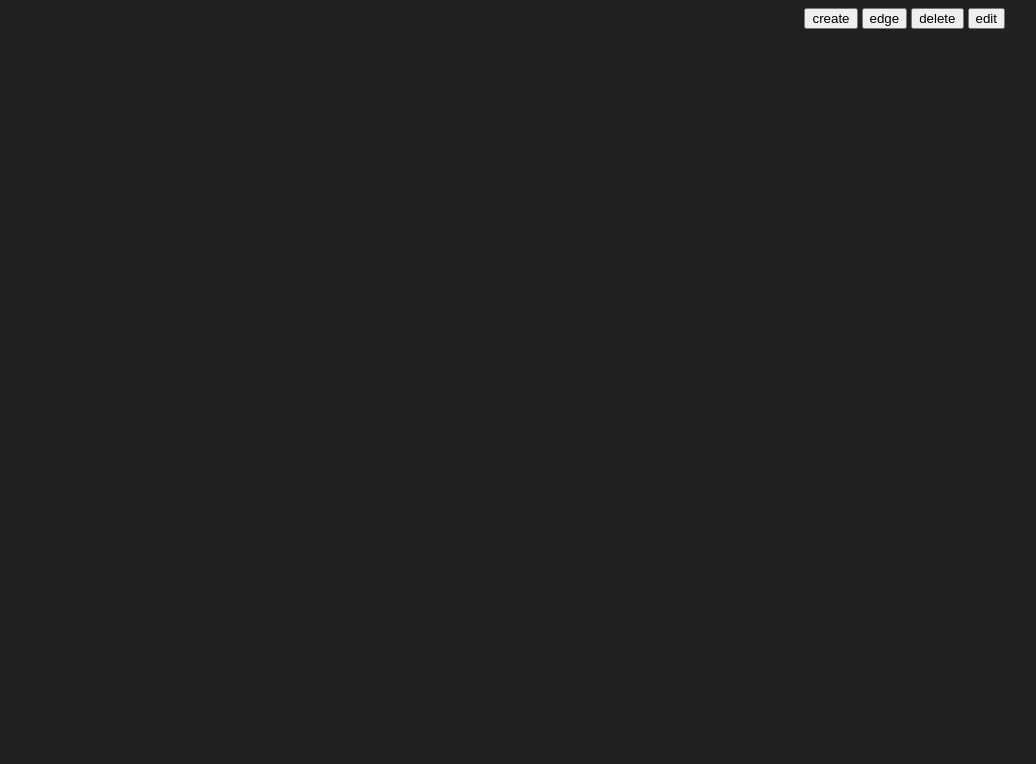
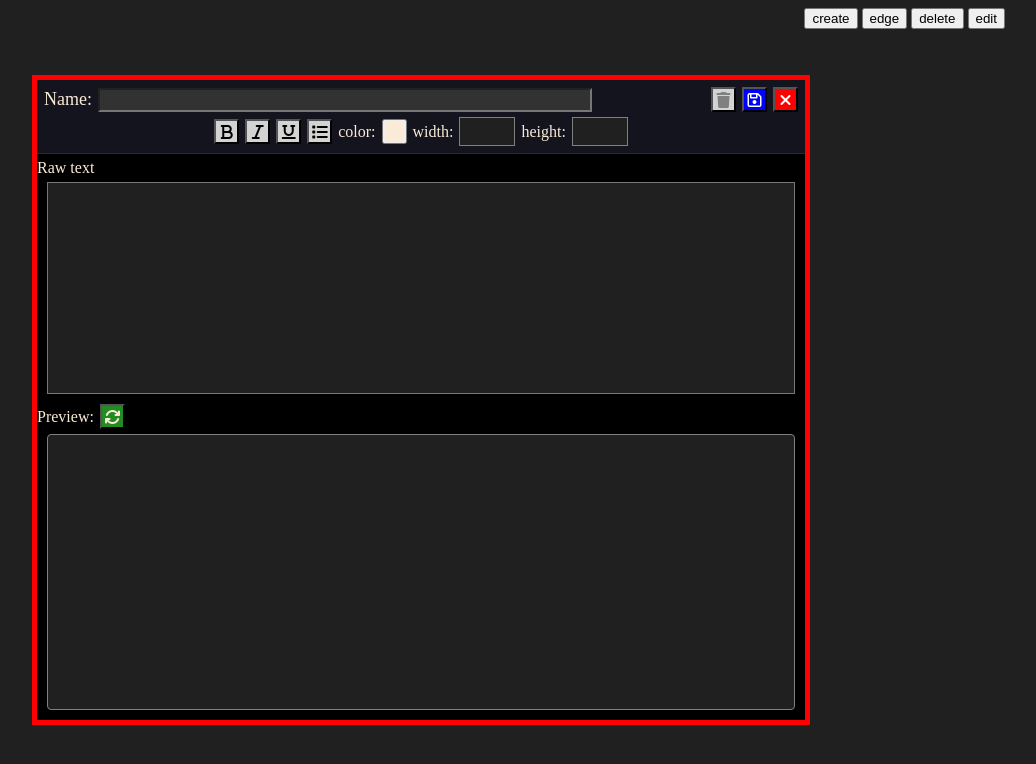
Before and after one commit to Jack112739/kltn, a plain HTML site: page index.html in a window 1280 px wide. Shown: the whole page, without its empty margins (219-1255 px from the left). Drawn offline with nearby package versions, Linux system fonts and the light colour scheme.

Commit message:
modified:   css/editor.css 	modified:   css/graph.css 	modified:   index.html 	modified:   js/editor.js 	deleted:    js/file_reader.js 	modified:   requirement.txt
design the text-editor layout is done!

```diff
--- a/css/editor.css
+++ b/css/editor.css
@@ -1,8 +1,132 @@
 .editor {
-    z-index: 40;
+    position: fixed;
+    top: 50%;
+    left: 50%;
+    transform: translate(-50%, -50%);
+    z-index: 80;
+    width:  60vw;
+    height: 80vh;
+    border: solid 5px red;
+    background-color: black;
+    color: antiquewhite;
+    display: flex;
+    flex-direction: column;
+}
+textarea.raw-text {
+    resize: none;
+    overflow-y: auto;
+    height: 30%;
+}
+.text-view {
+    margin: 5px 10px;
+    background-color: rgb(32,32,32);
+    box-sizing: border-box;
+    color: antiquewhite;
+    flex-grow: 1;
+    margin-bottom: 10px;
+}
+div.latex {
+    height: 40%;
+    border: 1px solid grey;
+    border-radius: 4px;
+}
+.ignore-math {
+    background-color: transparent;
 }
 
+
+.settings {
+    background-color: rgb(20,20,30);
+    border-bottom: 1px solid rgb(40, 40, 60);
+    margin-bottom: 5px;
+    padding: 2px;
+}
+.row {
+    display: flex;
+    flex-direction: row;
+    align-items: center;
+    gap: 6px;
+    margin: 5px;
+    justify-content: center;
+}
+.row button {
+    height: 25px;
+    width: 25px;
+    display: flex;
+    align-items: center;
+    justify-content: center;
+    cursor: pointer;
+    font-size: 16px;
+}
+label.name {
+    font-size: 18px;
+}
+#name {
+    background-color: rgb(50,50,50);
+    color: rgb(245, 89, 245);
+    font-size: 16px;
+    flex-grow: 1;
+    margin-right: 15%;
+}
+#text-color {
+    width: 25px;
+    height: 25px;
+}
+#close {
+    background-color: red;
+    color: white;
+}
+#save {
+    background-color: blue;
+    color: white;
+}
+#del {
+    background-color: lightgray;
+    color: grey;
+}
+#height, #width {
+    width: 50px;
+    height: 25px;
+    border: 1px solid grey;
+    background-color: rgb(32,32,32);
+    color: antiquewhite;
+}
+#bold, #italic, #list, #underline {
+    background-color: lightgray;
+    color: black;
+}
+.row.preview {
+    margin: 0;
+    justify-content: flex-start;
+}
+#recompile {
+    background-color: forestgreen;
+    color: antiquewhite;
+}
+
+
+/* remove color wrapper */
+input[type="color"]::-moz-color-swatch {
+    border: none;
+}
+
+input[type="color"]::-webkit-color-swatch-wrapper {
+    padding: 0;
+    border-radius: 0;
+}
+
+input[type="color"]::-webkit-color-swatch {
+    border: none;
+}
+
+
 /* when using in other devices, maybe not needed*/
-@media screen {
-
+@media screen and (max-width:800px) {
+    .editor {
+        width: 90vw;
+        height: 90vh;
+    }
+    #name {
+        margin-right: 0%;
+    }
 }
--- a/css/graph.css
+++ b/css/graph.css
@@ -18,7 +18,7 @@
 .node_header {
     height: 15px;
     text-align: center;
-    color: rgb(220, 220, 170);
+    color: rgb(220, 170, 220);
 }
 #dot {
     position: absolute;
--- a/index.html
+++ b/index.html
@@ -8,13 +8,15 @@
           },
           svg: {
             fontCache: 'global'
-          }
+          },
+          ignoreHtmlClass: 'ignore-math'
         };
     </script>
     <script type="text/javascript" id="MathJax-script" async src="https://cdn.jsdelivr.net/npm/mathjax@3/es5/tex-svg.js"> </script>
     <script src="dependency/leader-line.min.js"></script>
     <link rel="stylesheet" href="css/graph.css">
-    <link rel="stylesheet" href="https://cdnjs.cloudflare.com/ajax/libs/font-awesome/4.7.0/css/font-awesome.min.css">
+    <link rel="stylesheet" href="css/editor.css">
+    <link rel="stylesheet" href="https://cdnjs.cloudflare.com/ajax/libs/font-awesome/6.5.1/css/all.min.css">
     <style>
       /* display the style of the playground, might be changed later */
       html, body {
@@ -26,5 +28,34 @@
 <body>
   <div id="dot"></div>
   <script src="js/UI.js"></script>
+
+  <div class="editor">
+    <div class="settings">
+      <div class="row">
+        <label class="name" class="left"> Name: </label>
+        <input type="text" class="left" id="name" spellcheck="false">
+        <button id="del"><i class="fa-solid fa-trash"></i></button>
+        <button id="save"><i class="fa-regular fa-floppy-disk"></i></button>
+        <button id="close"><i class="fa-solid fa-xmark"></i></button>
+      </div>
+      <div class="row" >
+        <button id="bold"><i class="fa-solid fa-bold"></i></button>
+        <button id="italic"><i class="fa-solid fa-italic"></i></button>
+        <button id="underline"><i class="fa-solid fa-underline"></i></button>
+        <button id="list"><i class="fa-solid fa-list"></i></button>
+        <label>color:</label><input type="color" value="#faebd7" id="text-color">
+        <label>width:</label><input type="text" id="width">
+        <label>height:</label><input type="text" id="height">
+      </div>
+    </div>
+
+    <label>Raw text</label>
+    <textarea class="text-view raw-text" spellcheck="false"></textarea>
+    <div class="row preview">
+      <label> Preview:</label>
+      <button id="recompile"><i class="fa-solid fa-arrows-rotate"></i></button>
+    </div>
+    <div class="text-view latex"></div>
+  </div>
 </body>
 </html>
--- a/js/editor.js
+++ b/js/editor.js
@@ -8,6 +8,4 @@ class Editor {
     target;
     // the editor window
     html_div;
-
-
 }
```
Also changed, not shown: requirement.txt (+9 -8 lines), js/file_reader.js (deleted).
